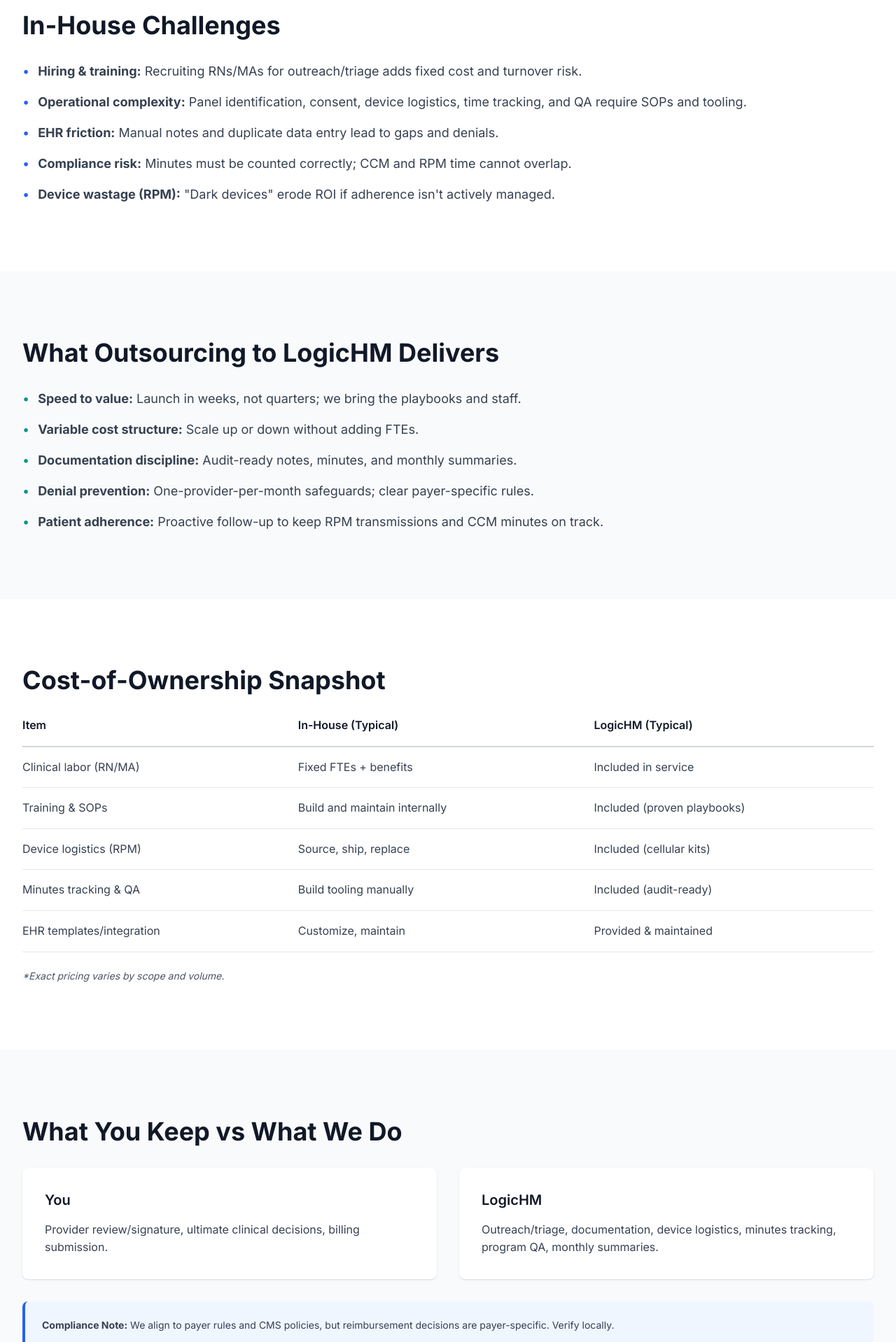
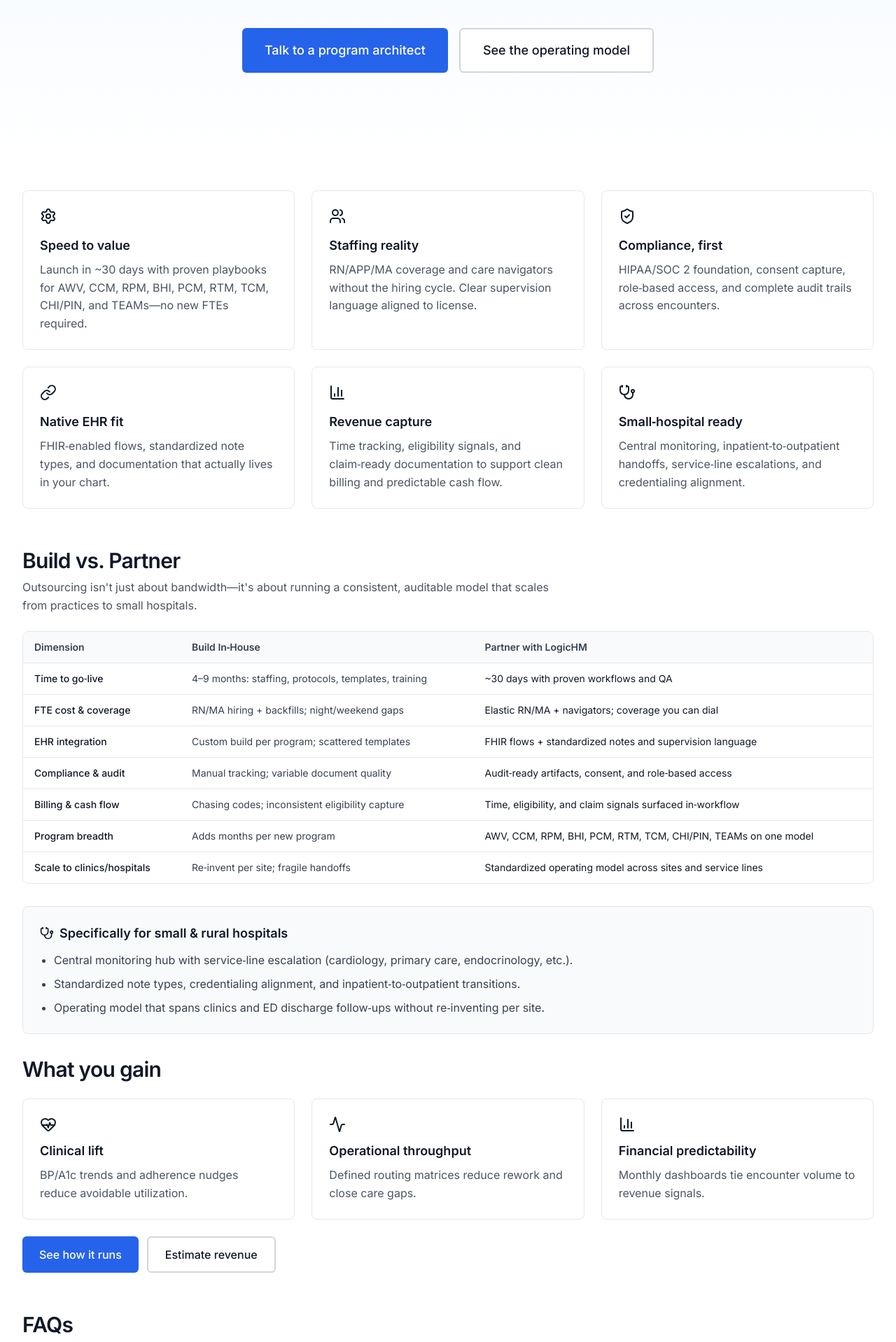
Before and after one commit to bryan-porter/logic-health-site-c, a Next.js app: page /why-outsource in a window 1280 px wide. Shown: the part 461-2379 px from the top of the page at 70% size. Built offline with nearby package versions, Linux system fonts and the light colour scheme.

Commit message:
Rebuild Why Outsource page with lucide icons and comprehensive comparison

```diff
--- a/app/why-outsource/page.tsx
+++ b/app/why-outsource/page.tsx
@@ -1,183 +1,217 @@
+import * as React from "react";
 import { Container } from "@/components/ui/Container";
-import { PageHeader } from "@/components/ui/PageHeader";
-import { CTA } from "@/components/sections/CTA";
+import { Hero } from "@/components/sections/Hero";
+import { Button } from "@/components/ui/Button";
+import {
+  Activity,
+  Stethoscope,
+  ShieldCheck,
+  Users,
+  Link as LinkIcon,
+  Settings,
+  BarChart3,
+  HeartPulse,
+} from "lucide-react";
+
+type IconType = React.ComponentType<React.SVGProps<SVGSVGElement>>;
 
 export default function WhyOutsourcePage() {
+  const reasons: { title: string; body: string; icon: IconType }[] = [
+    {
+      title: "Speed to value",
+      body:
+        "Launch in ~30 days with proven playbooks for AWV, CCM, RPM, BHI, PCM, RTM, TCM, CHI/PIN, and TEAMs—no new FTEs required.",
+      icon: Settings,
+    },
+    {
+      title: "Staffing reality",
+      body:
+        "RN/APP/MA coverage and care navigators without the hiring cycle. Clear supervision language aligned to license.",
+      icon: Users,
+    },
+    {
+      title: "Compliance, first",
+      body:
+        "HIPAA/SOC 2 foundation, consent capture, role‑based access, and complete audit trails across encounters.",
+      icon: ShieldCheck,
+    },
+    {
+      title: "Native EHR fit",
+      body:
+        "FHIR‑enabled flows, standardized note types, and documentation that actually lives in your chart.",
+      icon: LinkIcon,
+    },
+    {
+      title: "Revenue capture",
+      body:
+        "Time tracking, eligibility signals, and claim‑ready documentation to support clean billing and predictable cash flow.",
+      icon: BarChart3,
+    },
+    {
+      title: "Small‑hospital ready",
+      body:
+        "Central monitoring, inpatient‑to‑outpatient handoffs, service‑line escalations, and credentialing alignment.",
+      icon: Stethoscope,
+    },
+  ];
+
+  type Row = { label: string; build: string; partner: string };
+  const comparison: Row[] = [
+    {
+      label: "Time to go‑live",
+      build: "4–9 months: staffing, protocols, templates, training",
+      partner: "~30 days with proven workflows and QA",
+    },
+    {
+      label: "FTE cost & coverage",
+      build: "RN/MA hiring + backfills; night/weekend gaps",
+      partner: "Elastic RN/MA + navigators; coverage you can dial",
+    },
+    {
+      label: "EHR integration",
+      build: "Custom build per program; scattered templates",
+      partner: "FHIR flows + standardized notes and supervision language",
+    },
+    {
+      label: "Compliance & audit",
+      build: "Manual tracking; variable document quality",
+      partner: "Audit‑ready artifacts, consent, and role‑based access",
+    },
+    {
+      label: "Billing & cash flow",
+      build: "Chasing codes; inconsistent eligibility capture",
+      partner: "Time, eligibility, and claim signals surfaced in‑workflow",
+    },
+    {
+      label: "Program breadth",
+      build: "Adds months per new program",
+      partner: "AWV, CCM, RPM, BHI, PCM, RTM, TCM, CHI/PIN, TEAMs on one model",
+    },
+    {
+      label: "Scale to clinics/hospitals",
+      build: "Re‑invent per site; fragile handoffs",
+      partner: "Standardized operating model across sites and service lines",
+    },
+  ];
+
+  const impact = [
+    { icon: HeartPulse, label: "Clinical lift", body: "BP/A1c trends and adherence nudges reduce avoidable utilization." },
+    { icon: Activity, label: "Operational throughput", body: "Defined routing matrices reduce rework and close care gaps." },
+    { icon: BarChart3, label: "Financial predictability", body: "Monthly dashboards tie encounter volume to revenue signals." },
+  ];
+
   return (
-    <>
-      <PageHeader
-        title="Why Outsource"
-        description="Because your team is already stretched. CCM/RPM succeed when they're run like a service line — consistent outreach, daily monitoring, meticulous documentation, and clean billing — not an afterthought between visits."
+    <main>
+      <Hero
+        headline="Why outsource care management & remote monitoring?"
+        subheadline="Skip the hiring cycle and months of build. We design, run, and continuously improve audit‑ready programs across your EHR."
+        primaryCTA={{ text: "Talk to a program architect", href: "/contact" }}
+        secondaryCTA={{ text: "See the operating model", href: "/how-it-works" }}
       />
 
-      {/* In-House Challenges */}
-      <section className="bg-white py-16 md:py-24">
-        <Container>
-          <h2 className="text-3xl font-bold text-neutral-900 md:text-4xl">
-            In-House Challenges
-          </h2>
-          <ul className="mt-8 space-y-4 text-lg text-neutral-700">
-            <li className="flex gap-3">
-              <span className="text-primary-600">•</span>
-              <div>
-                <strong>Hiring & training:</strong> Recruiting RNs/MAs for outreach/triage adds fixed cost and turnover risk.
+      {/* Reasons grid */}
+      <Container className="py-10">
+        <div className="grid grid-cols-1 gap-6 md:grid-cols-2 lg:grid-cols-3">
+          {reasons.map(({ title, body, icon: Icon }) => (
+            <div key={title} className="rounded-lg border border-neutral-200 bg-white p-6">
+              <Icon aria-hidden className="h-6 w-6" />
+              <h3 className="mt-4 text-lg font-semibold text-neutral-900">{title}</h3>
+              <p className="mt-2 text-neutral-600">{body}</p>
             </div>
-            </li>
-            <li className="flex gap-3">
-              <span className="text-primary-600">•</span>
-              <div>
-                <strong>Operational complexity:</strong> Panel identification, consent, device logistics, time tracking, and QA require SOPs and tooling.
+          ))}
         </div>
-            </li>
-            <li className="flex gap-3">
-              <span className="text-primary-600">•</span>
-              <div>
-                <strong>EHR friction:</strong> Manual notes and duplicate data entry lead to gaps and denials.
-              </div>
-            </li>
-            <li className="flex gap-3">
-              <span className="text-primary-600">•</span>
-              <div>
-                <strong>Compliance risk:</strong> Minutes must be counted correctly; CCM and RPM time cannot overlap.
-              </div>
-            </li>
-            <li className="flex gap-3">
-              <span className="text-primary-600">•</span>
-              <div>
-                <strong>Device wastage (RPM):</strong> "Dark devices" erode ROI if adherence isn't actively managed.
-              </div>
-            </li>
-          </ul>
       </Container>
-      </section>
 
-      {/* What Outsourcing Delivers */}
-      <section className="bg-neutral-50 py-16 md:py-24">
-        <Container>
-          <h2 className="text-3xl font-bold text-neutral-900 md:text-4xl">
-            What Outsourcing to LogicHM Delivers
-          </h2>
-          <ul className="mt-8 space-y-4 text-lg text-neutral-700">
-            <li className="flex gap-3">
-              <span className="text-accent-600">•</span>
-              <div>
-                <strong>Speed to value:</strong> Launch in weeks, not quarters; we bring the playbooks and staff.
-              </div>
-            </li>
-            <li className="flex gap-3">
-              <span className="text-accent-600">•</span>
-              <div>
-                <strong>Variable cost structure:</strong> Scale up or down without adding FTEs.
-              </div>
-            </li>
-            <li className="flex gap-3">
-              <span className="text-accent-600">•</span>
-              <div>
-                <strong>Documentation discipline:</strong> Audit-ready notes, minutes, and monthly summaries.
-              </div>
-            </li>
-            <li className="flex gap-3">
-              <span className="text-accent-600">•</span>
-              <div>
-                <strong>Denial prevention:</strong> One-provider-per-month safeguards; clear payer-specific rules.
-              </div>
-            </li>
-            <li className="flex gap-3">
-              <span className="text-accent-600">•</span>
-              <div>
-                <strong>Patient adherence:</strong> Proactive follow-up to keep RPM transmissions and CCM minutes on track.
-              </div>
-            </li>
-          </ul>
-        </Container>
-      </section>
-
-      {/* Cost of Ownership */}
-      <section className="bg-white py-16 md:py-24">
-        <Container>
-          <h2 className="mb-8 text-3xl font-bold text-neutral-900 md:text-4xl">
-            Cost-of-Ownership Snapshot
-          </h2>
-          <div className="overflow-x-auto">
-            <table className="w-full border-collapse text-left">
-              <thead>
-                <tr className="border-b-2 border-neutral-300">
-                  <th className="pb-4 pr-4 font-semibold text-neutral-900">Item</th>
-                  <th className="pb-4 pr-4 font-semibold text-neutral-900">In-House (Typical)</th>
-                  <th className="pb-4 font-semibold text-neutral-900">LogicHM (Typical)</th>
+      {/* Build vs Partner table */}
+      <Container className="py-4">
+        <h2 className="text-2xl font-semibold tracking-tight text-neutral-900 md:text-3xl">Build vs. Partner</h2>
+        <p className="mt-2 max-w-3xl text-neutral-600">
+          Outsourcing isn't just about bandwidth—it's about running a consistent, auditable model that scales from practices to small hospitals.
+        </p>
+        <div className="mt-6 overflow-x-auto rounded-lg border border-neutral-200">
+          <table className="min-w-full divide-y divide-neutral-200 bg-white text-sm">
+            <thead className="bg-neutral-50">
+              <tr>
+                <th className="px-4 py-3 text-left font-semibold text-neutral-700">Dimension</th>
+                <th className="px-4 py-3 text-left font-semibold text-neutral-700">Build In‑House</th>
+                <th className="px-4 py-3 text-left font-semibold text-neutral-700">Partner with LogicHM</th>
               </tr>
             </thead>
-              <tbody className="text-neutral-700">
-                <tr className="border-b border-neutral-200">
-                  <td className="py-4 pr-4">Clinical labor (RN/MA)</td>
-                  <td className="py-4 pr-4">Fixed FTEs + benefits</td>
-                  <td className="py-4">Included in service</td>
+            <tbody className="divide-y divide-neutral-200">
+              {comparison.map((row) => (
+                <tr key={row.label}>
+                  <td className="px-4 py-3 font-medium text-neutral-900">{row.label}</td>
+                  <td className="px-4 py-3 text-neutral-700">{row.build}</td>
+                  <td className="px-4 py-3 text-neutral-900">{row.partner}</td>
                 </tr>
-                <tr className="border-b border-neutral-200">
-                  <td className="py-4 pr-4">Training & SOPs</td>
-                  <td className="py-4 pr-4">Build and maintain internally</td>
-                  <td className="py-4">Included (proven playbooks)</td>
-                </tr>
-                <tr className="border-b border-neutral-200">
-                  <td className="py-4 pr-4">Device logistics (RPM)</td>
-                  <td className="py-4 pr-4">Source, ship, replace</td>
-                  <td className="py-4">Included (cellular kits)</td>
-                </tr>
-                <tr className="border-b border-neutral-200">
-                  <td className="py-4 pr-4">Minutes tracking & QA</td>
-                  <td className="py-4 pr-4">Build tooling manually</td>
-                  <td className="py-4">Included (audit-ready)</td>
-                </tr>
-                <tr className="border-b border-neutral-200">
-                  <td className="py-4 pr-4">EHR templates/integration</td>
-                  <td className="py-4 pr-4">Customize, maintain</td>
-                  <td className="py-4">Provided & maintained</td>
-                </tr>
+              ))}
             </tbody>
           </table>
         </div>
-          <p className="mt-6 text-sm italic text-neutral-600">
-            *Exact pricing varies by scope and volume.
-          </p>
       </Container>
-      </section>
 
-      {/* What You Keep vs What We Do */}
-      <section className="bg-neutral-50 py-16 md:py-24">
-        <Container>
-          <h2 className="mb-8 text-3xl font-bold text-neutral-900 md:text-4xl">
-            What You Keep vs What We Do
-          </h2>
-          <div className="grid gap-8 md:grid-cols-2">
-            <div className="rounded-lg bg-white p-8 shadow-sm">
-              <h3 className="mb-4 text-xl font-semibold text-neutral-900">You</h3>
-              <p className="text-neutral-700">
-                Provider review/signature, ultimate clinical decisions, billing submission.
-              </p>
-            </div>
-            <div className="rounded-lg bg-white p-8 shadow-sm">
-              <h3 className="mb-4 text-xl font-semibold text-neutral-900">LogicHM</h3>
-              <p className="text-neutral-700">
-                Outreach/triage, documentation, device logistics, minutes tracking, program QA, monthly summaries.
-              </p>
-            </div>
-          </div>
-
-          <div className="mt-8 rounded-lg border-l-4 border-primary-600 bg-primary-50 p-6">
-            <p className="text-sm text-neutral-700">
-              <strong>Compliance Note:</strong> We align to payer rules and CMS policies, but reimbursement decisions are payer-specific. Verify locally.
-            </p>
+      {/* Small hospital note */}
+      <Container className="py-4">
+        <div className="rounded-lg border border-neutral-200 bg-neutral-50 p-6">
+          <h3 className="flex items-center gap-2 text-lg font-semibold text-neutral-900">
+            <Stethoscope className="h-5 w-5" aria-hidden /> Specifically for small & rural hospitals
+          </h3>
+          <ul className="mt-3 list-disc space-y-2 pl-5 text-neutral-700">
+            <li>Central monitoring hub with service‑line escalation (cardiology, primary care, endocrinology, etc.).</li>
+            <li>Standardized note types, credentialing alignment, and inpatient‑to‑outpatient transitions.</li>
+            <li>Operating model that spans clinics and ED discharge follow‑ups without re‑inventing per site.</li>
+          </ul>
         </div>
       </Container>
-      </section>
 
-      <CTA
-        headline="Schedule a 15-Minute Strategy Call"
-        description="Let's review your panel, payer mix, and goals — and tell you if CCM/RPM will actually pencil out."
-        buttonText="Schedule Your Call"
-        buttonHref="/contact"
-        variant="primary"
-      />
-    </>
+      {/* Impact snapshot */}
+      <Container className="py-4">
+        <h2 className="text-2xl font-semibold tracking-tight text-neutral-900 md:text-3xl">What you gain</h2>
+        <div className="mt-6 grid grid-cols-1 gap-6 md:grid-cols-3">
+          {impact.map(({ icon: Icon, label, body }) => (
+            <div key={label} className="rounded-lg border border-neutral-200 bg-white p-6">
+              <Icon aria-hidden className="h-6 w-6" />
+              <div className="mt-3 text-lg font-semibold text-neutral-900">{label}</div>
+              <p className="mt-2 text-neutral-600">{body}</p>
+            </div>
+          ))}
+        </div>
+        <div className="mt-6 flex flex-wrap gap-3">
+          <Button href="/how-it-works">See how it runs</Button>
+          <Button href="/pricing" variant="secondary">Estimate revenue</Button>
+        </div>
+      </Container>
+
+      {/* FAQ (no extra components; native <details>) */}
+      <Container className="py-10">
+        <h2 className="text-2xl font-semibold tracking-tight text-neutral-900 md:text-3xl">FAQs</h2>
+        <div className="mt-4 space-y-3">
+          <details className="rounded-lg border border-neutral-200 bg-white p-5">
+            <summary className="cursor-pointer text-base font-medium text-neutral-900">
+              Do we lose control if we outsource?
+            </summary>
+            <p className="mt-2 text-neutral-700">
+              No—governance stays with your medical leadership. We execute your protocols, surface exceptions, and document in your EHR.
+            </p>
+          </details>
+          <details className="rounded-lg border border-neutral-200 bg-white p-5">
+            <summary className="cursor-pointer text-base font-medium text-neutral-900">
+              Can we start small?
+            </summary>
+            <p className="mt-2 text-neutral-700">
+              Yes. Many groups begin with CCM or RPM, then add AWV, BHI, or TCM once the cadence is established.
+            </p>
+          </details>
+          <details className="rounded-lg border border-neutral-200 bg-white p-5">
+            <summary className="cursor-pointer text-base font-medium text-neutral-900">
+              How do you handle audits?
+            </summary>
+            <p className="mt-2 text-neutral-700">
+              We maintain consent, license alignment, time tracking, and encounter artifacts—making audit response fast and consistent.
+            </p>
+          </details>
+        </div>
+      </Container>
+    </main>
   );
 }
```
Lines whose indentation alone changed are shown as unchanged.
